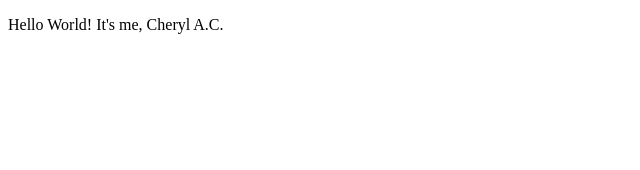
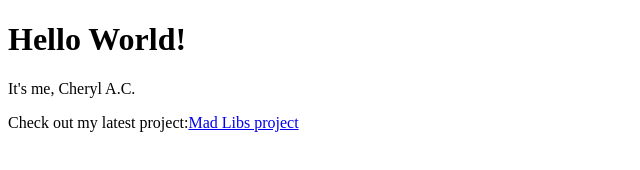
Before and after one commit to cherylac/cherylac.github.io, a plain HTML site: page index.html in a window 1280 px wide. Shown: the whole page, without its empty margins (0-640 px from the left). Drawn offline with Linux system fonts and the light colour scheme.

Commit message:
added content.

```diff
--- a/index.html
+++ b/index.html
@@ -4,8 +4,12 @@
     <title>Cheryl Time</title>
 </head>
 
-<p>Hello World! It's me, Cheryl A.C.</p>
+<h1>Hello World!</h1>
+
+
 <body>
+    <p>It's me, Cheryl A.C. <br>
+    <p>Check out my latest project:<a href="http://cherylac.com/wats3020-mad-libs/">Mad Libs project</a></p>
 
 </body>
 </html>
```
